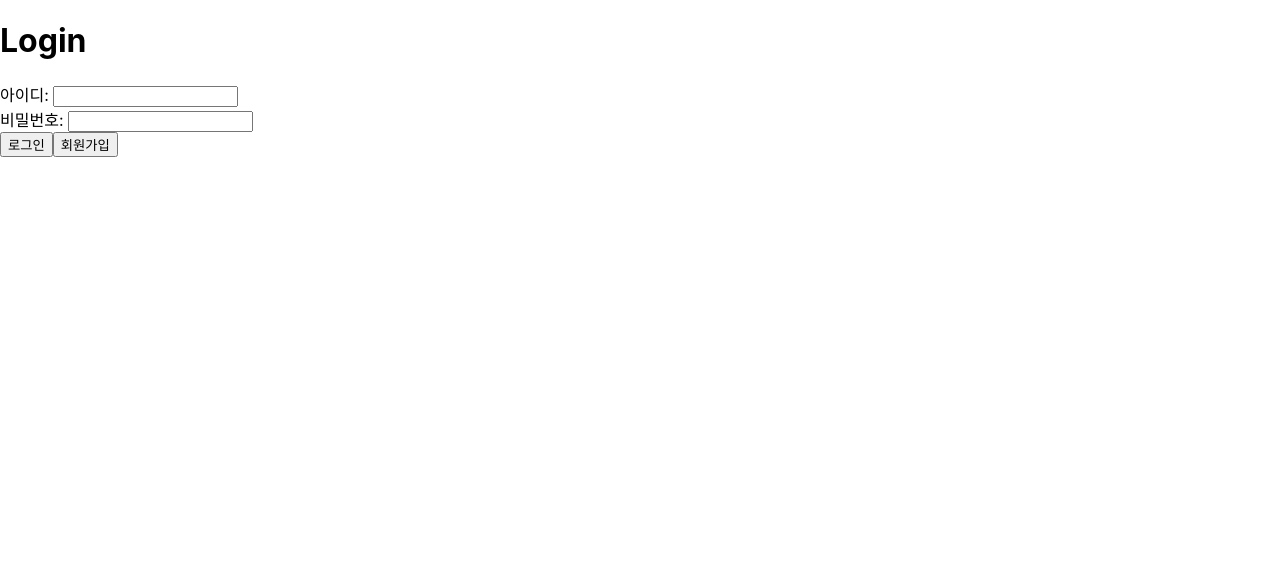
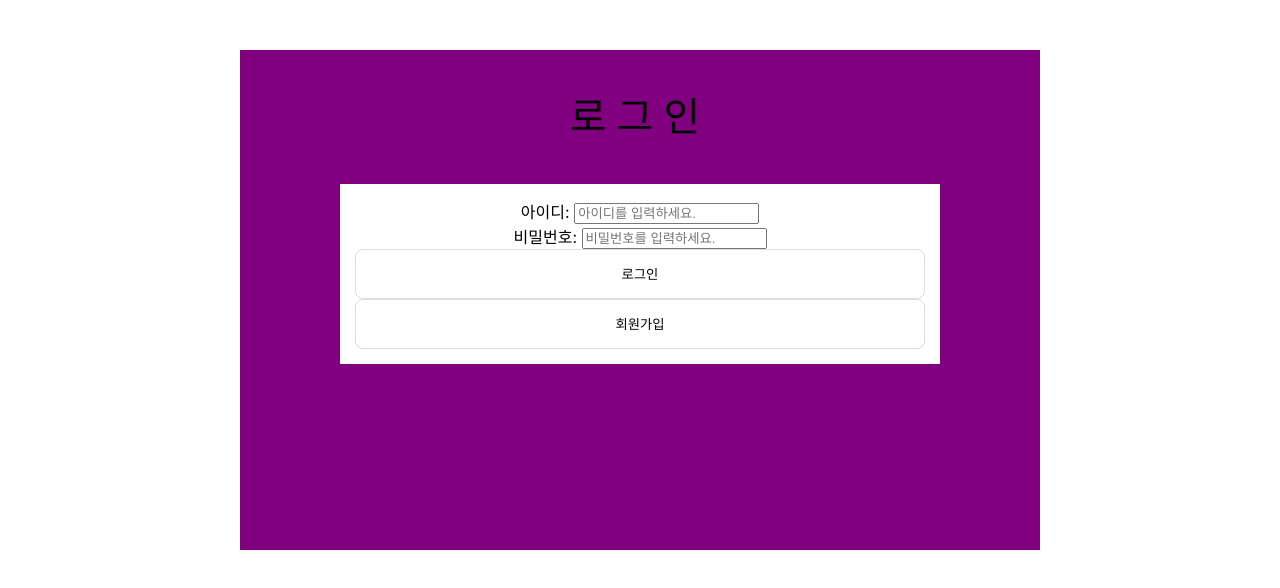
Before and after one commit to woonhk90/week6, a React (Create React App) app: page / in a window 1280 px wide. Shown: the top 588 px of the page. Built offline with nearby package versions, Linux system fonts and the light colour scheme.

Commit message:
[fix]수정을 위한 커밋

```diff
--- a/src/components/Login.jsx
+++ b/src/components/Login.jsx
@@ -2,41 +2,67 @@ import React from "react";
 import { useDispatch } from "react-redux";
 import { useNavigate } from 'react-router-dom';
 import { __postLogin } from "../redux/modules/todoSlice";
+import Button from './elements/Button';
+import styled from 'styled-components';
 
 
 const Login = () => {
     const navigate = useNavigate();
     const dispatch = useDispatch();
     const [login, setLogin] = React.useState({
-        userId:'',
-        userPw:'',
+        userId: '',
+        userPw: '',
     });
     const onSubmitEventHandler = () => {
 
     }
     const onChangeEventHandler = (e) => {
-        const {name,value} = e.target;
+        const { name, value } = e.target;
         dispatch(__postLogin(login));
     }
-    return(
+    return (
         <>
-            <div>
-                <h1>Login</h1>
-                <div>
+            <LoginWrap>
+                <LoginTitle>로그인</LoginTitle>
+                <LoginForm>
                     <div>
                         <label htmlFor="user_id">아이디: </label>
-                        <input id='user_id' name='user_id' className='user_id' type="text" onChange={onChangeEventHandler}/>
+                        <input id='user_id' name='user_id' className='user_id' type="text" onChange={onChangeEventHandler} placeholder="아이디를 입력하세요." />
                     </div>
                     <div>
                         <label htmlFor="user_pw">비밀번호: </label>
-                        <input id='user_pw' name='user_pw' className='user_pw' type="text" onChange={onChangeEventHandler}/>
+                        <input id='user_pw' name='user_pw' className='user_pw' type="text" onChange={onChangeEventHandler} placeholder="비밀번호를 입력하세요." />
                     </div>
-                    <button onClick={()=>(onSubmitEventHandler())}>로그인</button>
-                    <button onClick={()=>(navigate('/api/signup'))}>회원가입</button>
-                </div>
-            </div>
+                    {/* <button onClick={()=>(onSubmitEventHandler())}>로그인</button> */}
+                    <Button btntype="login" onClick={() => (onSubmitEventHandler())}>로그인</Button>
+                    <Button btntype="signup" onClick={() => (navigate('/api/signup'))}>회원가입</Button>
+                </LoginForm>
+            </LoginWrap>
         </>
     )
 }
 
 export default Login;
+
+const LoginWrap = styled.div`
+    width:800px;
+    height:500px;
+    margin:50px auto 0;
+    background-color:purple;
+    text-align:center;
+    display:flex;
+    flex-direction:column;
+`;
+const LoginTitle = styled.h1`
+    line-height:80px;
+    font:40px/80px 'Arial','sans-serif';
+    letter-spacing: 10px;
+`;
+const LoginForm = styled.div`
+    width:600px;
+    padding:15px;
+    box-sizing:border-box;
+    margin:0 auto;
+    background-color:white;
+    text-align:center;
+`;
--- a/src/components/elements/Button.jsx
+++ b/src/components/elements/Button.jsx
@@ -1,11 +1,44 @@
-import React from "react";
+import styled, { css } from "styled-components";
 
-const Button = () => {
-    return(
-        <>
-            <h1>Button</h1>
-        </>
-    )
-}
+const Button = ({ btntype, type, onClick, children, uibutton }) => {
+  return (
+    <StButton type={type} onClick={onClick} btntype={btntype}>
+      {children}
+    </StButton>
+  );
+};
 
 export default Button;
+
+const StButton = styled.button`
+  border-radius: 8px;
+  cursor: pointer;
+  ${(props) => {
+    return (
+      props.btntype === 'login' &&
+      css`
+        border: 1px solid rgb(221, 221, 221);
+        background-color: white;
+        :hover{
+          border: 1px solid rgb(254, 83, 31);
+        }
+        width: 100%;
+        height: 50px;
+      `
+    );
+  }}
+  ${(props) => {
+    return (
+      props.btntype === 'signup' &&
+      css`
+        border: 1px solid rgb(221, 221, 221);
+        background-color: white;
+        :hover{
+          border: 1px solid rgb(254, 83, 31);
+        }
+        width: 100%;
+        height: 50px;
+      `
+    );
+  }}
+`;
--- a/src/index.js
+++ b/src/index.js
@@ -5,7 +5,7 @@ import App from './App';
 import reportWebVitals from './reportWebVitals';
 
 // 우리가 추가할 코드
-import store from "./redux/config/configStore";
+import {store} from "./redux/config/configStore";
 import { Provider } from "react-redux";
 import { BrowserRouter } from 'react-router-dom';
 
--- a/src/redux/config/configStore.js
+++ b/src/redux/config/configStore.js
@@ -1,7 +1,11 @@
-const { configureStore } = require('@reduxjs/toolkit');
+import { configureStore } from "@reduxjs/toolkit";
+import todo from "../modules/todoSlice";
 
-const store = configureStore({
-  reducer: {},
+export const store = configureStore({
+//   devTools : process.env.NODE_ENV !== "production",
+  reducer: {
+		todo
+  },
 });
 
-export default store;
+// export default store;
--- a/src/redux/modules/todoSlice.js
+++ b/src/redux/modules/todoSlice.js
@@ -3,7 +3,8 @@ import axios from "axios";
 
 
 const initialState = {
-  userInfo:{}
+  userInfo:{},
+  todo:[],
 };
 
 export const __postUserInfo = createAsyncThunk("todos/postTodos", async (payload, thunkAPI) => {
```
